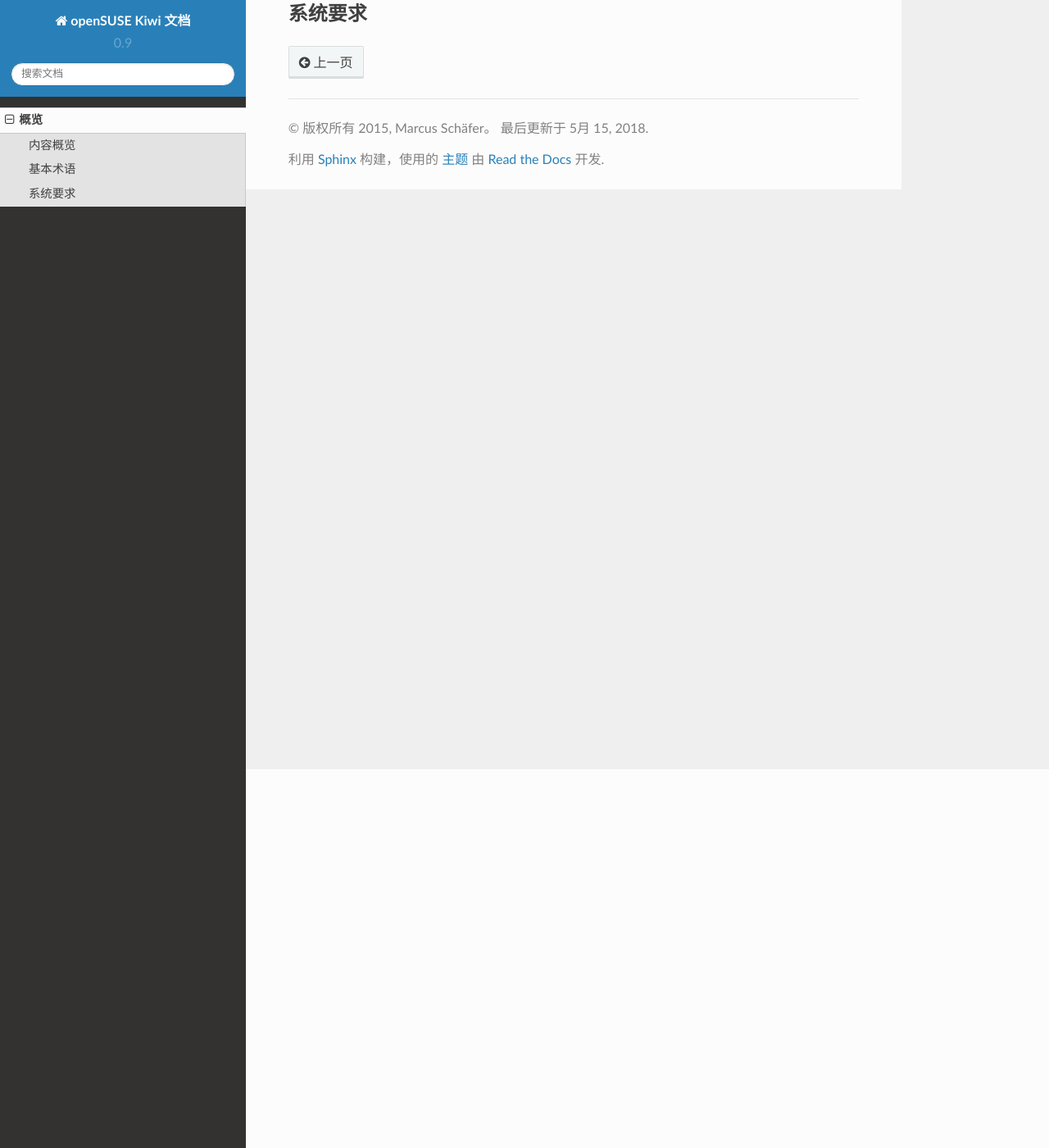
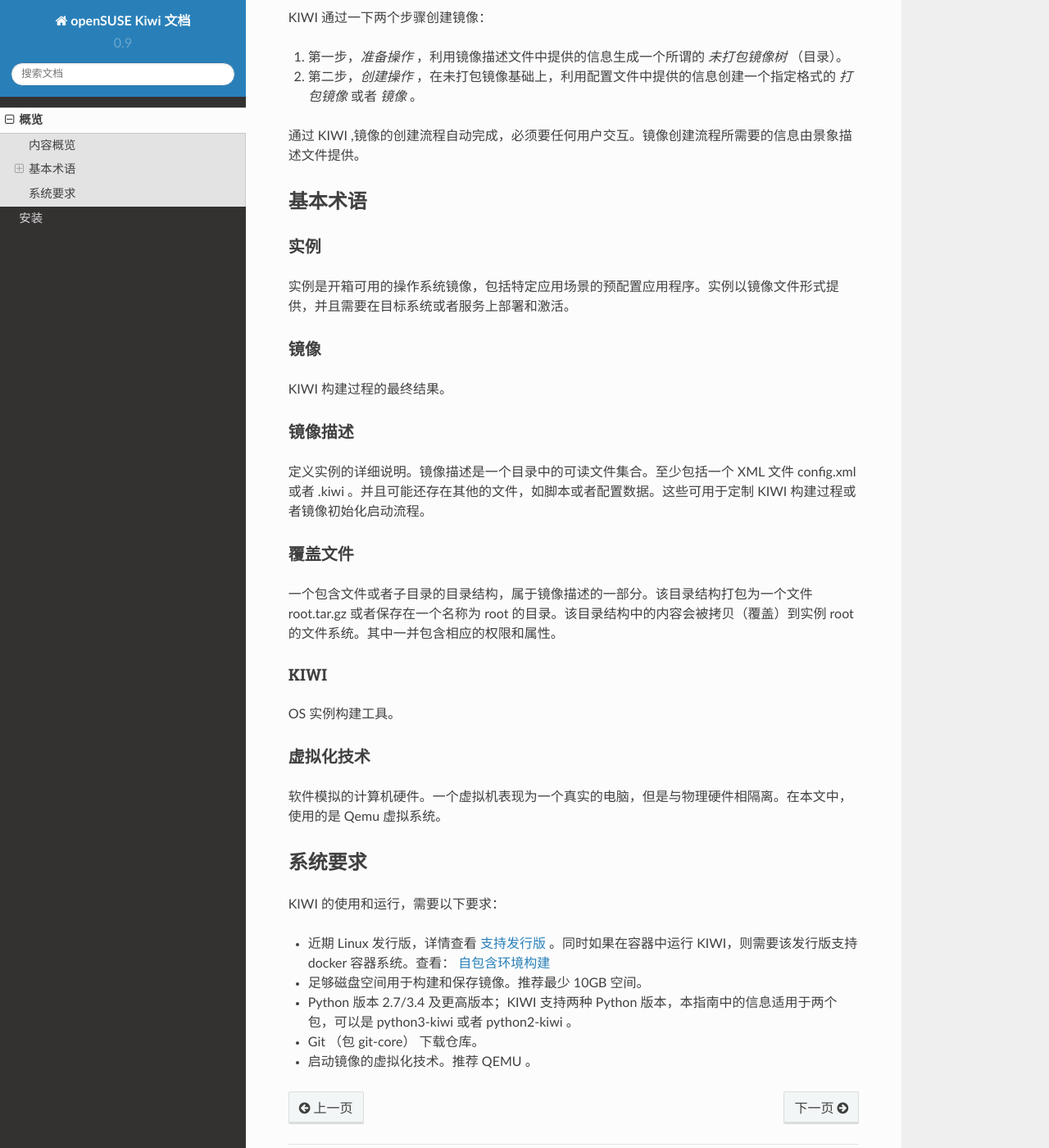
Before and after one commit to thirdyouth/kiwi-cn, a Sphinx documentation site: the page built from source/OverView/OverView.rst, in a window 1280 px wide and 1400 px high, scrolled down 462 px. Shown: the whole window at 82% size. Built offline with Sphinx 7.4.7 and the Read the Docs theme 2.0.0, drawn with Linux system fonts in a browser that asks for light colours; some of the changed text lies outside the part shown.

```diff
--- a/source/OverView/OverView.rst
+++ b/source/OverView/OverView.rst
@@ -10,8 +10,59 @@
 内容概览
 -------------------------------------
 
+一个系统镜像（通常称为 “镜像”），是一个 *完整安装* 的 Linux 系统构成的单独文件。该镜像代表一个操作系统，同时，还包括 “最终” 配置。
+
+KIWI 通过一下两个步骤创建镜像：
+
+1. 第一步，*准备操作* ，利用镜像描述文件中提供的信息生成一个所谓的 *未打包镜像树* （目录）。
+2. 第二步，*创建操作* ，在未打包镜像基础上，利用配置文件中提供的信息创建一个指定格式的 *打包镜像* 或者 *镜像* 。
+
+通过 KIWI ,镜像的创建流程自动完成，必须要任何用户交互。镜像创建流程所需要的信息由景象描述文件提供。
+
 基本术语
 -------------------------------------
 
+实例
+*************************************
+
+实例是开箱可用的操作系统镜像，包括特定应用场景的预配置应用程序。实例以镜像文件形式提供，并且需要在目标系统或者服务上部署和激活。
+
+镜像
+*************************************
+
+KIWI 构建过程的最终结果。
+
+镜像描述
+*************************************
+
+定义实例的详细说明。镜像描述是一个目录中的可读文件集合。至少包括一个 XML 文件 config.xml 或者 .kiwi 。并且可能还存在其他的文件，如脚本或者配置数据。这些可用于定制 KIWI 构建过程或者镜像初始化启动流程。
+
+覆盖文件
+*************************************
+
+一个包含文件或者子目录的目录结构，属于镜像描述的一部分。该目录结构打包为一个文件 root.tar.gz 或者保存在一个名称为 root 的目录。该目录结构中的内容会被拷贝（覆盖）到实例 root 的文件系统。其中一并包含相应的权限和属性。
+
+KIWI
+*************************************
+
+OS 实例构建工具。
+
+虚拟化技术
+*************************************
+
+软件模拟的计算机硬件。一个虚拟机表现为一个真实的电脑，但是与物理硬件相隔离。在本文中，使用的是 Qemu 虚拟系统。
+
 系统要求
 -------------------------------------
+
+KIWI 的使用和运行，需要以下要求：
+
+* 近期 Linux 发行版，详情查看 `支持发行版 <https://suse.github.io/kiwi/building.html#supported-distributions>`_ 。同时如果在容器中运行 KIWI，则需要该发行版支持 docker 容器系统。查看： `自包含环境构建 <https://suse.github.io/kiwi/building/build_containerized.html#container-building>`_
+
+* 足够磁盘空间用于构建和保存镜像。推荐最少 10GB 空间。
+
+* Python 版本 2.7/3.4 及更高版本；KIWI 支持两种 Python 版本，本指南中的信息适用于两个包，可以是 python3-kiwi 或者 python2-kiwi 。
+
+* Git （包 git-core） 下载仓库。
+
+* 启动镜像的虚拟化技术。推荐 QEMU 。
--- a/source/index.rst
+++ b/source/index.rst
@@ -8,6 +8,7 @@ KIWI 文档
    :maxdepth: 1
 
    OverView/OverView.rst
+   Installation/Installation.rst
 
 镜像实例？
 =====================
```
Also changed, not shown: source/Installation/Installation.rst (added, +44 -0 lines).
